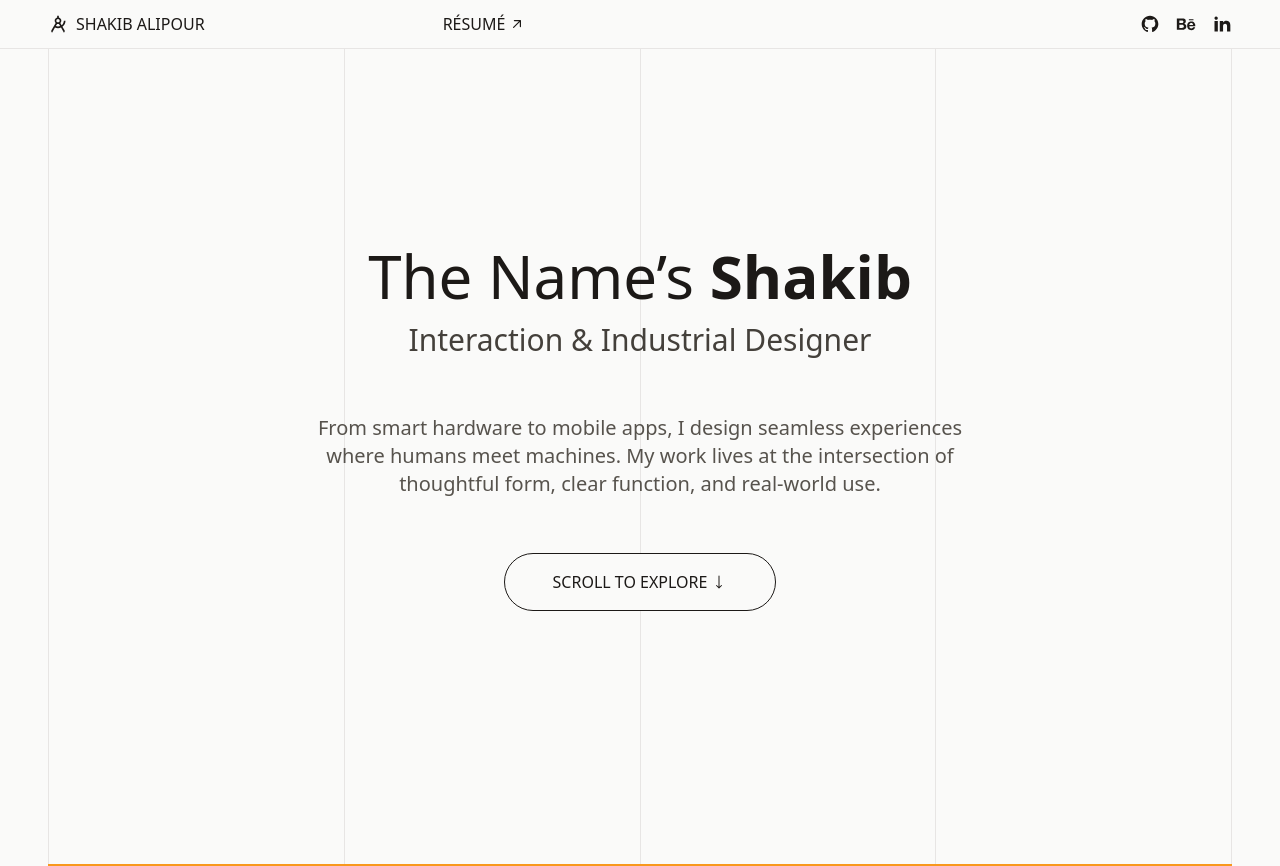
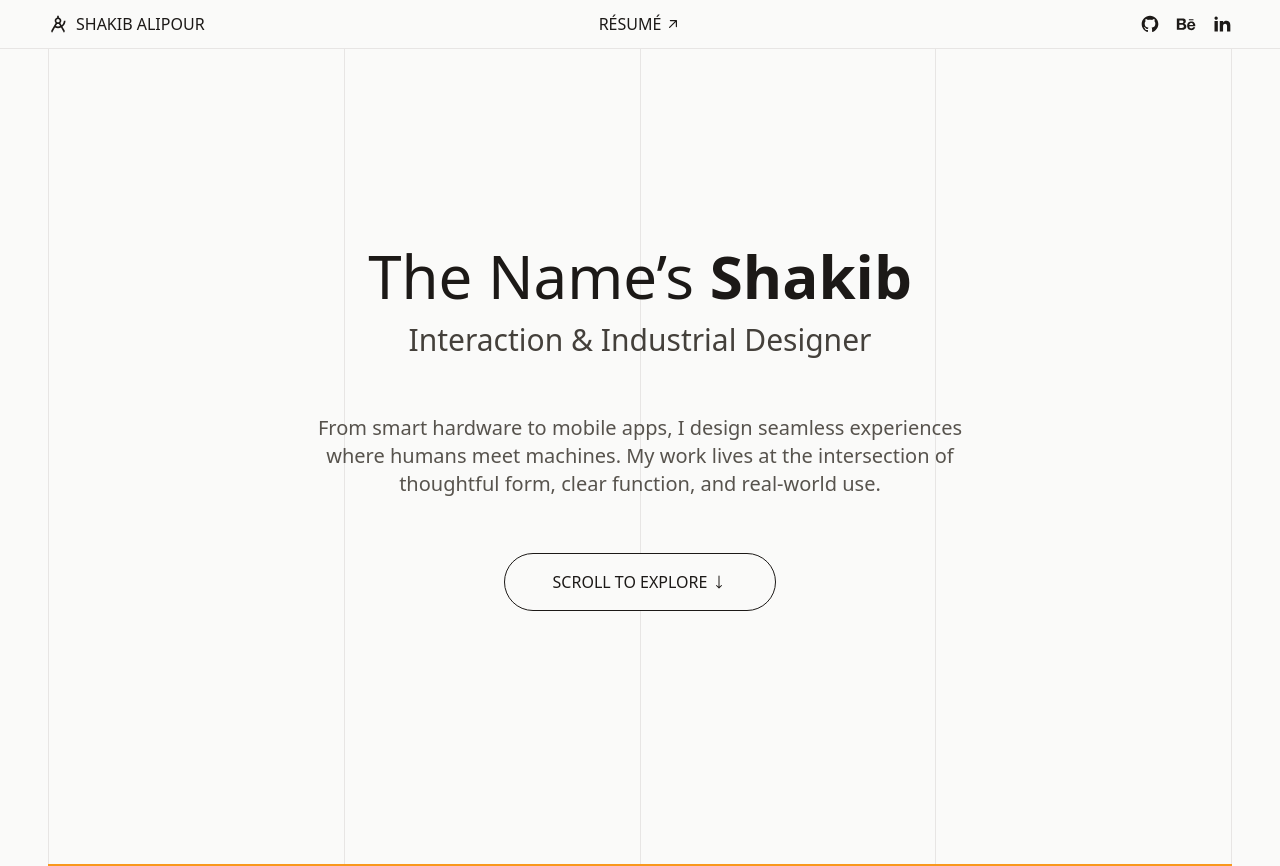
Before and after one commit to shkyb/shkyb.github.io, a React (Vite) app: page / in a window 1280 px wide. Shown: the top 866 px of the page. Built offline with nearby package versions, Linux system fonts and the light colour scheme.

Commit message:
navbar line 21 justify-between -> center

```diff
--- a/src/components/Navbar.jsx
+++ b/src/components/Navbar.jsx
@@ -18,7 +18,7 @@ export default function Navbar() {
         </div>
 
         {/* Desktop Menu */}
-        <ul className="hidden md:flex w-4/12 justify-between ">
+        <ul className="hidden md:flex w-4/12 justify-center ">
           {/* <NavItem text="Projects" count={6} href="#projects" /> */}
           {/* <NavItem text="About" href="#about" /> */}
           <NavItem text="Résumé" icon={<HiMiniArrowUpRight />} href="https://docs.google.com/document/d/1o0fNXL66ROGPvPpEJDpwa3XDLUZQflqOfrZEOSSTsmI/edit?usp=sharing" />
```
